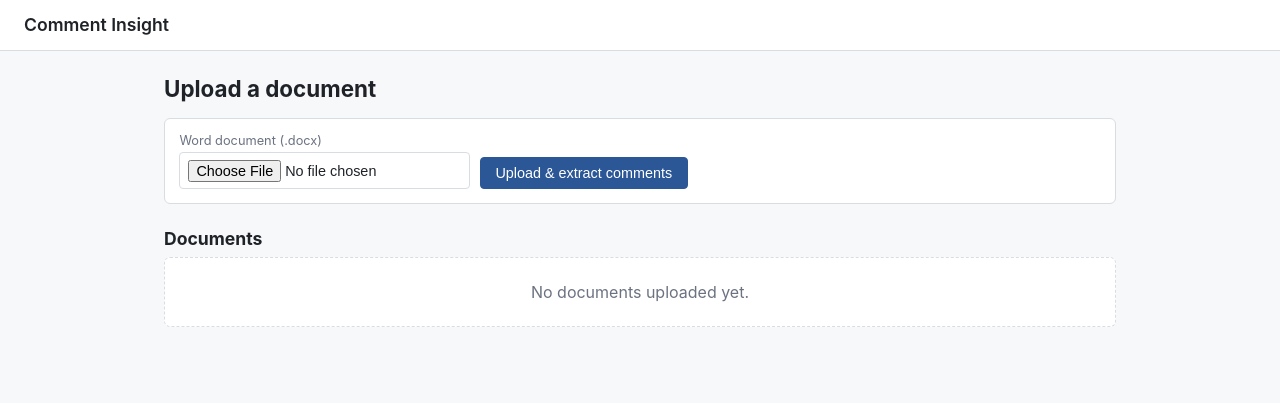
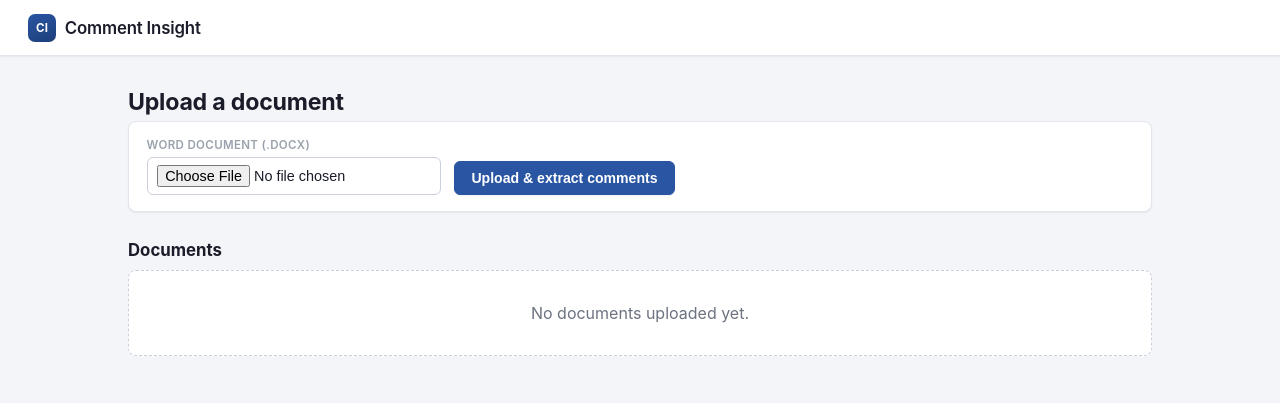
Before and after one commit to kwilkinson9/CommentInsight, a FastAPI app: page / in a window 1280 px wide. Shown: the top 403 px of the page. Run offline with FastAPI, Linux system fonts and the light colour scheme; data that the repository does not hold is empty.

Commit message:
Redesign the comment list as cards, polish the interface
Two changes:

- Replaced the comments table with a card per comment, each carrying
  its own field labels (Reviewer / Date / Location / Category above,
  Comment and Document text below) instead of one shared header row at
  the top of a table. Reads much better for comments with long text --
  a table forces a fixed row height and truncation; cards don't.
- General visual pass across the whole app: a refined color palette
  (deeper accent blue, softer neutrals), a small logo mark in the
  header, subtle shadows and rounded corners instead of flat borders,
  uppercase micro-labels for field names and filter labels, and
  restyled buttons/inputs/tags to look like a considered product
  rather than default browser styling.

Verified with a real headless-browser render (Playwright + the
pre-installed Chromium), not just by reading the CSS -- screenshots of
both the document list and a document page with all five category
colors showing. No behavior changed, so the existing 35 tests (which
check page content, not markup shape) needed no changes and still pass.

Co-Authored-By: Claude Sonnet 5 <noreply@anthropic.com>
Claude-Session: https://claude.ai/code/session_0185uKDd9tAJhUkZUms3QXmS

```diff
--- a/app/templates/base.html
+++ b/app/templates/base.html
@@ -6,158 +6,280 @@
   <title>{% block title %}Comment Insight{% endblock %}</title>
   <style>
     :root {
-      --border: #d8dde3;
+      --border: #e2e5eb;
+      --border-strong: #cbd1db;
       --muted: #6b7280;
-      --bg: #f7f8fa;
-      --accent: #2b5797;
+      --muted-light: #9aa1ac;
+      --bg: #f4f5f8;
+      --surface: #ffffff;
+      --surface-muted: #f8f9fc;
+      --text: #1a1d29;
+      --accent: #2955a3;
+      --accent-strong: #1d3f7a;
       --accent-bg: #eaf1fb;
+      --shadow-sm: 0 1px 2px rgba(16, 24, 40, 0.06);
+      --shadow-md: 0 2px 10px rgba(16, 24, 40, 0.08);
+      --radius: 8px;
     }
     * { box-sizing: border-box; }
     body {
       margin: 0;
       font-family: -apple-system, "Segoe UI", Roboto, Helvetica, Arial, sans-serif;
-      color: #1f2328;
+      color: var(--text);
       background: var(--bg);
+      -webkit-font-smoothing: antialiased;
     }
     header {
-      background: #fff;
+      background: var(--surface);
       border-bottom: 1px solid var(--border);
-      padding: 0.9rem 1.5rem;
+      padding: 0.85rem 1.75rem;
+      box-shadow: var(--shadow-sm);
     }
     header a {
+      display: inline-flex;
+      align-items: center;
+      gap: 0.55rem;
       font-weight: 600;
-      font-size: 1.1rem;
-      color: #1f2328;
+      font-size: 1.05rem;
+      color: var(--text);
       text-decoration: none;
+      letter-spacing: -0.01em;
+    }
+    .logo-mark {
+      display: inline-flex;
+      align-items: center;
+      justify-content: center;
+      width: 28px;
+      height: 28px;
+      border-radius: 7px;
+      background: linear-gradient(155deg, var(--accent), var(--accent-strong));
+      color: #fff;
+      font-size: 0.72rem;
+      font-weight: 700;
+      letter-spacing: 0.02em;
     }
     main {
-      max-width: 1000px;
+      max-width: 1080px;
       margin: 0 auto;
-      padding: 1.5rem;
+      padding: 2rem 1.75rem 3rem;
     }
-    h1 { font-size: 1.4rem; margin: 0 0 1rem; }
-    h2 { font-size: 1.1rem; margin: 1.5rem 0 0.5rem; }
+    h1 { font-size: 1.45rem; margin: 0 0 0.3rem; letter-spacing: -0.01em; }
+    h2 { font-size: 1.05rem; margin: 1.75rem 0 0.6rem; color: var(--text); }
+    a { color: var(--accent); }
+
+    /* Simple tables (document list) */
     table {
       width: 100%;
       border-collapse: collapse;
-      background: #fff;
+      background: var(--surface);
       border: 1px solid var(--border);
+      border-radius: var(--radius);
+      overflow: hidden;
+      box-shadow: var(--shadow-sm);
     }
     th, td {
       text-align: left;
-      padding: 0.55rem 0.7rem;
+      padding: 0.7rem 0.9rem;
       border-bottom: 1px solid var(--border);
       vertical-align: top;
       font-size: 0.92rem;
     }
-    th { background: #f0f2f5; font-weight: 600; }
+    th {
+      background: var(--surface-muted);
+      font-weight: 600;
+      font-size: 0.72rem;
+      text-transform: uppercase;
+      letter-spacing: 0.04em;
+      color: var(--muted);
+    }
     tr:last-child td { border-bottom: none; }
+    tbody tr:hover { background: var(--surface-muted); }
+
+    /* Comment cards */
+    .comment-card {
+      background: var(--surface);
+      border: 1px solid var(--border);
+      border-radius: var(--radius);
+      box-shadow: var(--shadow-sm);
+      margin-bottom: 0.85rem;
+      overflow: hidden;
+    }
+    .comment-card-header {
+      display: grid;
+      grid-template-columns: 1.4fr 1fr 1.2fr 1.2fr;
+      gap: 1rem;
+      padding: 0.85rem 1.1rem;
+      background: var(--surface-muted);
+      border-bottom: 1px solid var(--border);
+    }
+    .field-label {
+      display: block;
+      font-size: 0.66rem;
+      font-weight: 700;
+      text-transform: uppercase;
+      letter-spacing: 0.06em;
+      color: var(--muted-light);
+      margin-bottom: 0.2rem;
+    }
+    .comment-author { font-weight: 600; font-size: 0.95rem; }
+    .comment-card-body {
+      padding: 1rem 1.1rem;
+    }
+    .comment-text {
+      margin: 0.35rem 0 0;
+      font-size: 0.95rem;
+      line-height: 1.5;
+    }
+    .comment-card-context {
+      padding: 0.8rem 1.1rem;
+      background: var(--surface-muted);
+      border-top: 1px solid var(--border);
+    }
+    .anchor-block {
+      margin: 0.3rem 0 0.3rem;
+      font-size: 0.9rem;
+      color: var(--muted);
+    }
+    .paragraph-context {
+      margin: 0;
+      font-size: 0.83rem;
+      line-height: 1.5;
+    }
+
     .muted { color: var(--muted); font-size: 0.85rem; }
     .section-tag {
       display: inline-block;
       background: var(--accent-bg);
       color: var(--accent);
+      border: 1px solid #cfe0fb;
+      border-radius: 4px;
+      padding: 0.12rem 0.45rem;
+      font-size: 0.76rem;
+      font-weight: 500;
+    }
+    .anchor-text {
+      background: #fff2c9;
+      padding: 0.1rem 0.3rem;
+      border-radius: 3px;
+      font-weight: 500;
+    }
+    .reply-tag {
+      display: inline-block;
+      background: var(--surface-muted);
+      border: 1px solid var(--border);
       border-radius: 4px;
       padding: 0.1rem 0.4rem;
       font-size: 0.78rem;
-    }
-    .anchor-text {
-      background: #fff7e0;
-      padding: 0.1rem 0.25rem;
-      border-radius: 3px;
-    }
-    .reply-tag {
-      display: inline-block;
-      background: #eef2f6;
-      border: 1px solid var(--border);
-      border-radius: 4px;
-      padding: 0 0.35rem;
-      font-size: 0.78rem;
       color: var(--muted);
-      margin-bottom: 0.2rem;
+      margin-bottom: 0.4rem;
     }
     .category-tag {
       display: inline-block;
       border-radius: 4px;
-      padding: 0.1rem 0.45rem;
-      font-size: 0.78rem;
+      padding: 0.15rem 0.5rem;
+      font-size: 0.76rem;
       font-weight: 600;
       white-space: nowrap;
-      background: #eef0f2;
+      background: var(--surface-muted);
       color: #444;
+      border: 1px solid var(--border);
     }
-    .cat-editorial { background: #e6f0fb; color: #2b5797; }
-    .cat-scientific-content { background: #efe6fb; color: #6b3fa0; }
-    .cat-clarification-needed { background: #fff2d9; color: #97650f; }
-    .cat-decision-required { background: #fde6e6; color: #a13a3a; }
-    .cat-other { background: #eef0f2; color: #555; }
+    .cat-editorial { background: #eaf2fe; color: #1d4fa3; border-color: #cfe0fb; }
+    .cat-scientific-content { background: #f3ecfd; color: #6b3fb0; border-color: #e2d3fa; }
+    .cat-clarification-needed { background: #fff4de; color: #8a5a10; border-color: #ffe4ad; }
+    .cat-decision-required { background: #fdeaea; color: #a13333; border-color: #f8caca; }
+    .cat-other { background: #eef0f3; color: #51555c; border-color: #dfe2e6; }
     .rationale {
-      font-size: 0.78rem;
+      font-size: 0.8rem;
       font-style: italic;
-      max-width: 22ch;
+      color: var(--muted);
+      margin: 0.5rem 0 0;
     }
+
     form.filters {
       display: flex;
       flex-wrap: wrap;
-      gap: 0.6rem;
+      gap: 0.85rem;
       align-items: end;
       margin-bottom: 1rem;
-      background: #fff;
+      background: var(--surface);
       border: 1px solid var(--border);
-      border-radius: 6px;
-      padding: 0.9rem;
+      border-radius: var(--radius);
+      padding: 1rem 1.1rem;
+      box-shadow: var(--shadow-sm);
     }
     form.filters label {
       display: block;
-      font-size: 0.8rem;
-      color: var(--muted);
-      margin-bottom: 0.25rem;
+      font-size: 0.72rem;
+      font-weight: 600;
+      text-transform: uppercase;
+      letter-spacing: 0.03em;
+      color: var(--muted-light);
+      margin-bottom: 0.3rem;
     }
     input[type=text], select, input[type=file] {
-      padding: 0.4rem 0.5rem;
-      border: 1px solid var(--border);
-      border-radius: 4px;
+      padding: 0.45rem 0.6rem;
+      border: 1px solid var(--border-strong);
+      border-radius: 6px;
       font-size: 0.9rem;
+      background: var(--surface);
+      color: var(--text);
+    }
+    input[type=text]:focus, select:focus {
+      outline: none;
+      border-color: var(--accent);
+      box-shadow: 0 0 0 3px rgba(41, 85, 163, 0.15);
     }
     button {
-      padding: 0.45rem 0.9rem;
+      padding: 0.5rem 1rem;
       border: 1px solid var(--accent);
       background: var(--accent);
       color: #fff;
-      border-radius: 4px;
-      font-size: 0.9rem;
+      border-radius: 6px;
+      font-size: 0.88rem;
+      font-weight: 600;
       cursor: pointer;
+      box-shadow: var(--shadow-sm);
+      transition: background 0.12s ease, border-color 0.12s ease;
     }
+    button:hover { background: var(--accent-strong); border-color: var(--accent-strong); }
     a.button-link {
       display: inline-block;
-      padding: 0.45rem 0.9rem;
-      border: 1px solid var(--border);
-      border-radius: 4px;
+      padding: 0.5rem 1rem;
+      border: 1px solid var(--border-strong);
+      border-radius: 6px;
       font-size: 0.85rem;
-      color: #1f2328;
+      font-weight: 500;
+      color: var(--text);
       text-decoration: none;
-      background: #fff;
+      background: var(--surface);
     }
+    a.button-link:hover { background: var(--surface-muted); }
     .error {
       background: #fdecea;
       border: 1px solid #f3b6ae;
       color: #8a2c22;
-      padding: 0.6rem 0.9rem;
-      border-radius: 6px;
+      padding: 0.7rem 1rem;
+      border-radius: var(--radius);
       margin-bottom: 1rem;
+      font-size: 0.9rem;
     }
     .empty-state {
       color: var(--muted);
-      padding: 1.5rem;
+      padding: 2rem;
       text-align: center;
-      background: #fff;
-      border: 1px dashed var(--border);
-      border-radius: 6px;
+      background: var(--surface);
+      border: 1px dashed var(--border-strong);
+      border-radius: var(--radius);
+    }
+
+    @media (max-width: 720px) {
+      .comment-card-header { grid-template-columns: 1fr 1fr; }
     }
   </style>
 </head>
 <body>
-  <header><a href="/">Comment Insight</a></header>
+  <header><a href="/"><span class="logo-mark">CI</span>Comment Insight</a></header>
   <main>
     {% block content %}{% endblock %}
   </main>
```
Also changed, not shown: app/templates/document.html (+38 -30 lines).
